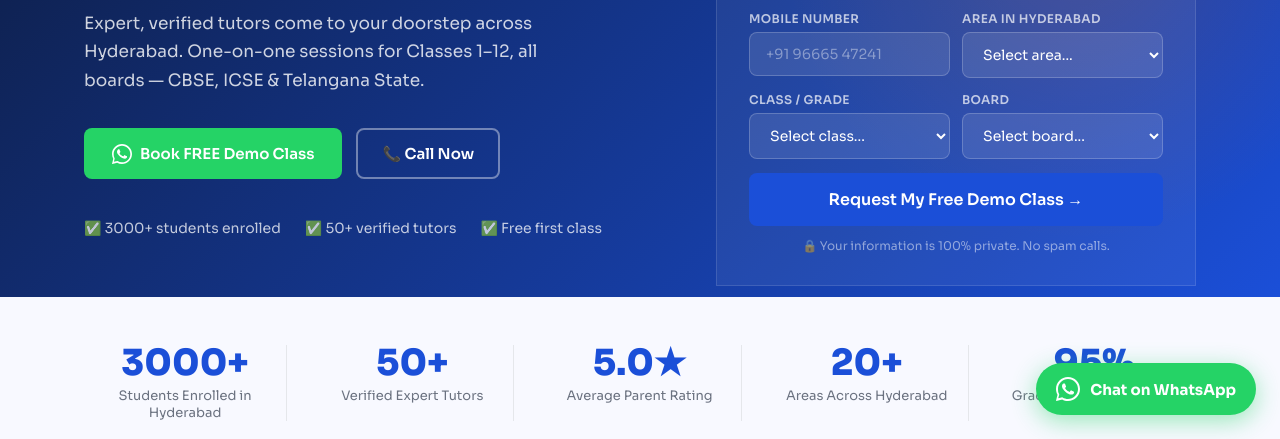
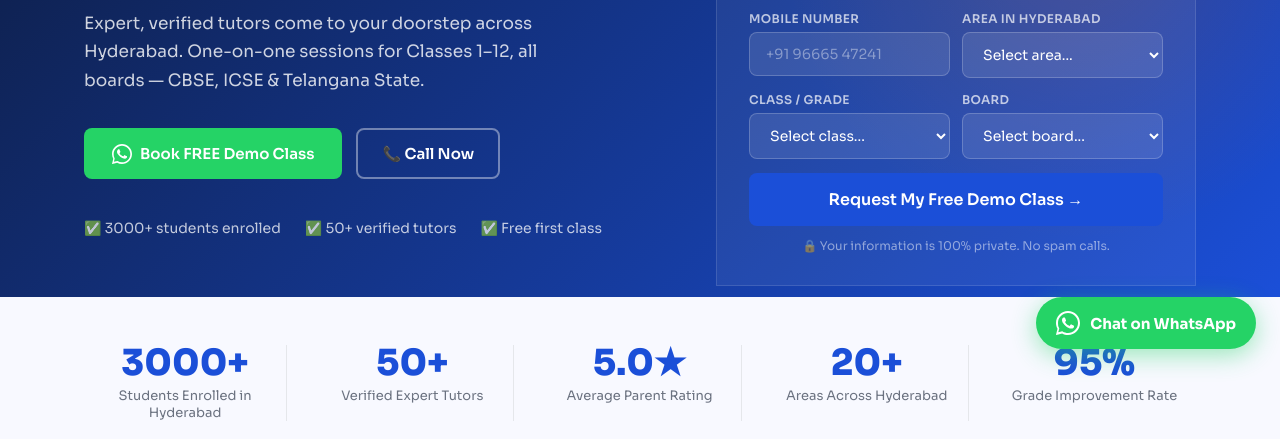
Before and after one commit to uddinmdaamer/aamer-tuition, a plain HTML site: page index.html in a window 1280 px wide. Shown: the part 361-800 px from the top of the page. Drawn offline with Linux system fonts and the light colour scheme; a script that the page names is missing.

Commit message:
fixed whatsapp overlap

```diff
--- a/index.html
+++ b/index.html
@@ -324,7 +324,7 @@ footer { background: var(--bg-dark); color: rgba(255,255,255,0.75); padding: 64p
 .footer-seo-text { font-size: 13px; color: rgba(255,255,255,0.3); line-height: 1.8; text-align: center; }
 
 /* ── WHATSAPP FLOAT ── */
-.wa-float { position: fixed; bottom: 24px; right: 24px; z-index: 9999; }
+.wa-float { position: fixed; bottom: 90px; right: 24px; z-index: 9999; }
 .wa-float a { display: flex; align-items: center; gap: 10px; background: #25D366; color: #fff; padding: 14px 20px; border-radius: 50px; font-size: 15px; font-weight: 700; box-shadow: 0 6px 24px rgba(37,211,102,0.45); transition: all 0.3s; font-family: 'Sora',sans-serif; }
 .wa-float a:hover { transform: translateY(-3px) scale(1.03); box-shadow: 0 10px 32px rgba(37,211,102,0.55); }
 .wa-dot { width: 10px; height: 10px; background: #fff; border-radius: 50%; animation: pulse 2s infinite; }
```
